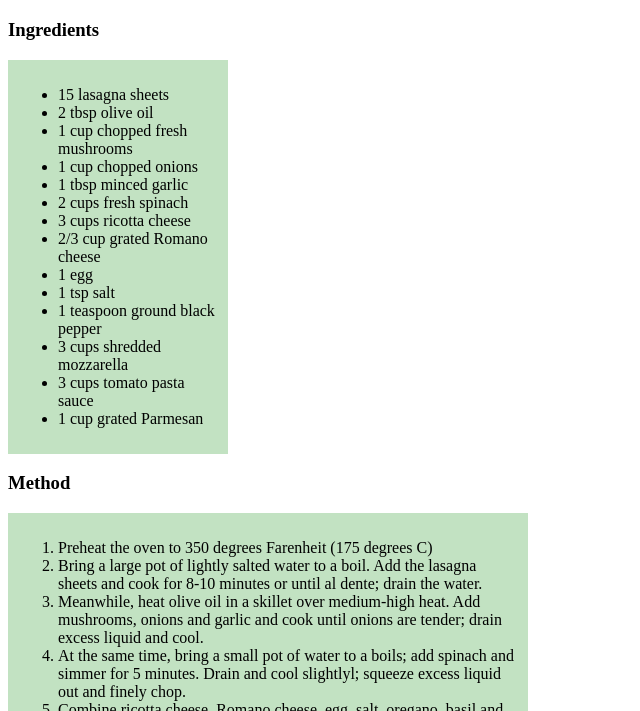
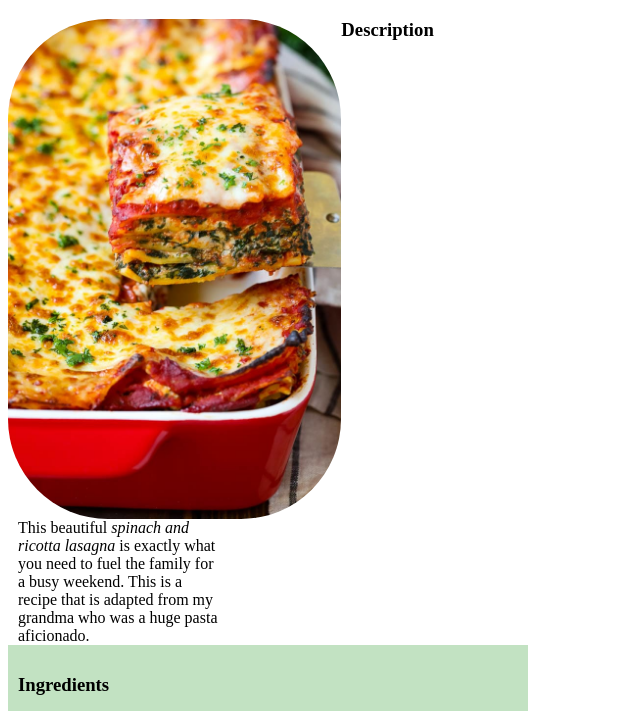
Before and after one commit to usama-bit137/odin-recipes, a plain HTML site: page recipes/lasagna.html in a window 1280 px wide. Shown: the part 61-772 px from the top of the page, without its empty margins (0-640 px from the left). Drawn offline with Linux system fonts and the light colour scheme.

Commit message:
image added and description on lasagna.html

```diff
--- a/css/style.css
+++ b/css/style.css
@@ -2,14 +2,20 @@
 
 .ingredients{
     background-color:rgb(194, 226, 194);
-    width: 200px;
-    border: 10px;
-    padding: 10px;
-}
-
-.method{
-    background-color: rgb(194, 226, 194);
     width: 500px;
     border: 10px;
     padding: 10px;
+    border: 20px;
 }
+
+
+img {
+    border-radius: 100px;
+    height: 500px;
+    float: left;
+  }
+
+.desc{
+padding-left: 10px;
+width: 200px;
+}
--- a/recipes/lasagna.html
+++ b/recipes/lasagna.html
@@ -9,10 +9,15 @@
     </head>
     <body>
         <h1> Lasagna</h1>
-        <h3>Ingredients</h3>
+        <img src = "../images/lasagna.jpg">
+        <h3>Description</h3>
+        <div class = "desc">This beautiful <em>spinach and ricotta lasagna</em> is exactly what you need
+        to fuel the family for a busy weekend. This is a recipe that is adapted from my grandma
+        who was a huge pasta aficionado. </div>
 
 
         <div class = "ingredients">
+        <h3>Ingredients</h3>
          <ul>
             <li>15 lasagna sheets</li>
             <li>2 tbsp olive oil</li>
@@ -24,18 +29,18 @@
             <li>2/3 cup grated Romano cheese</li>
             <li>1 egg</li>
             <li>1 tsp salt</li>
-            <li>1 teaspoon ground black pepper</li>
+            <li>1 tsp ground black pepper</li>
             <li>3 cups shredded mozzarella</li>
             <li>3 cups tomato pasta sauce</li>
             <li>1 cup grated Parmesan</li>
         </ul>
-        </div>
 
 
 
-    <h3>Method</h3>
 
-    <div class = "method">
+    <h3>Steps</h3>
+
+
     <ol>
         <li>Preheat the oven to 350 degrees Farenheit (175 degrees C)</li>
         <li>Bring a large pot of lightly salted water to a boil. Add
@@ -59,7 +64,6 @@
             times, then cover more times, then cover with aluminium foil.
         </li>
         <li>Bake in the preheated ober for 1 hour. Cool 15 minutes before serving.</li>
-
     </ol>
     </div>
 
```
Also changed, not shown: images/lasagna.jpg (added).
